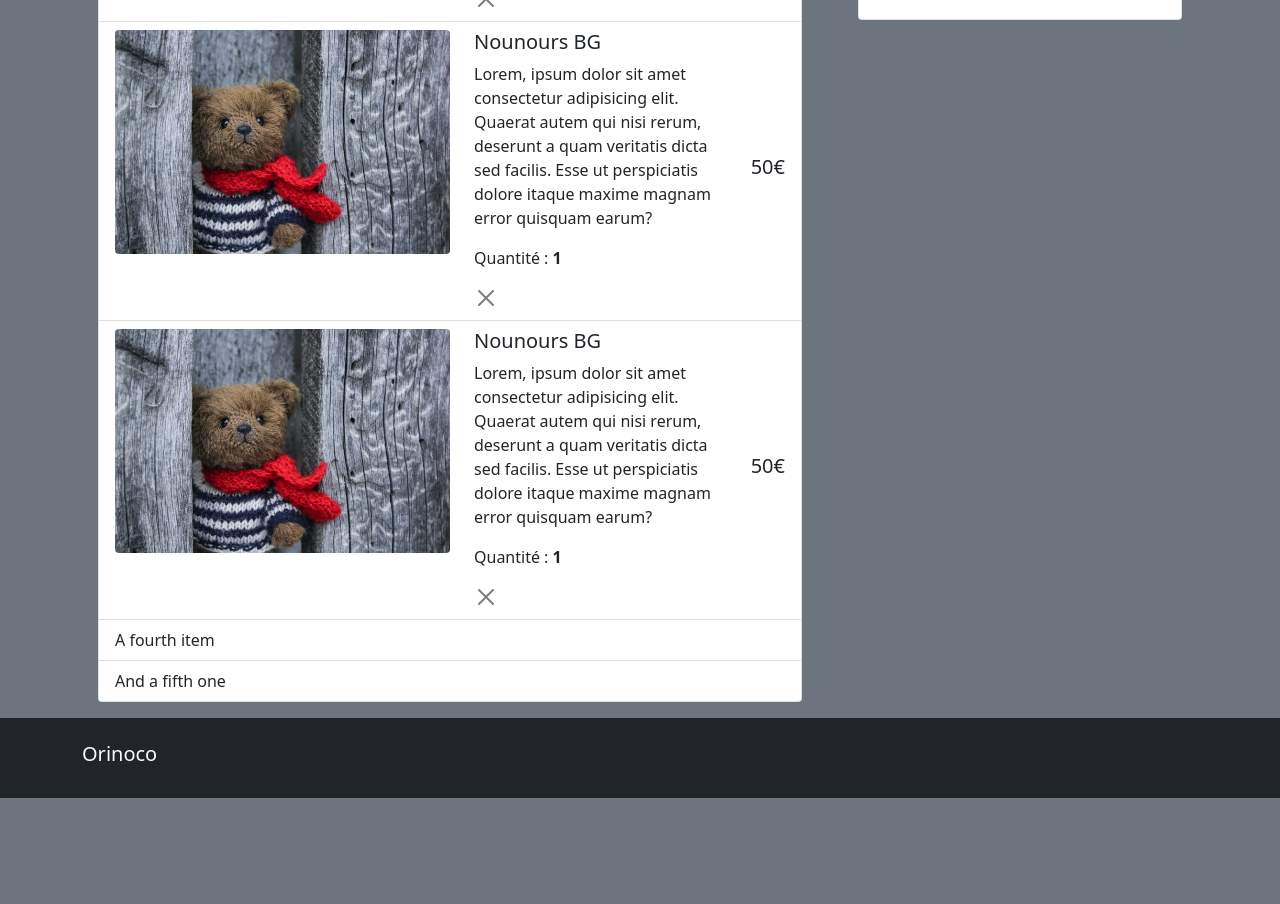
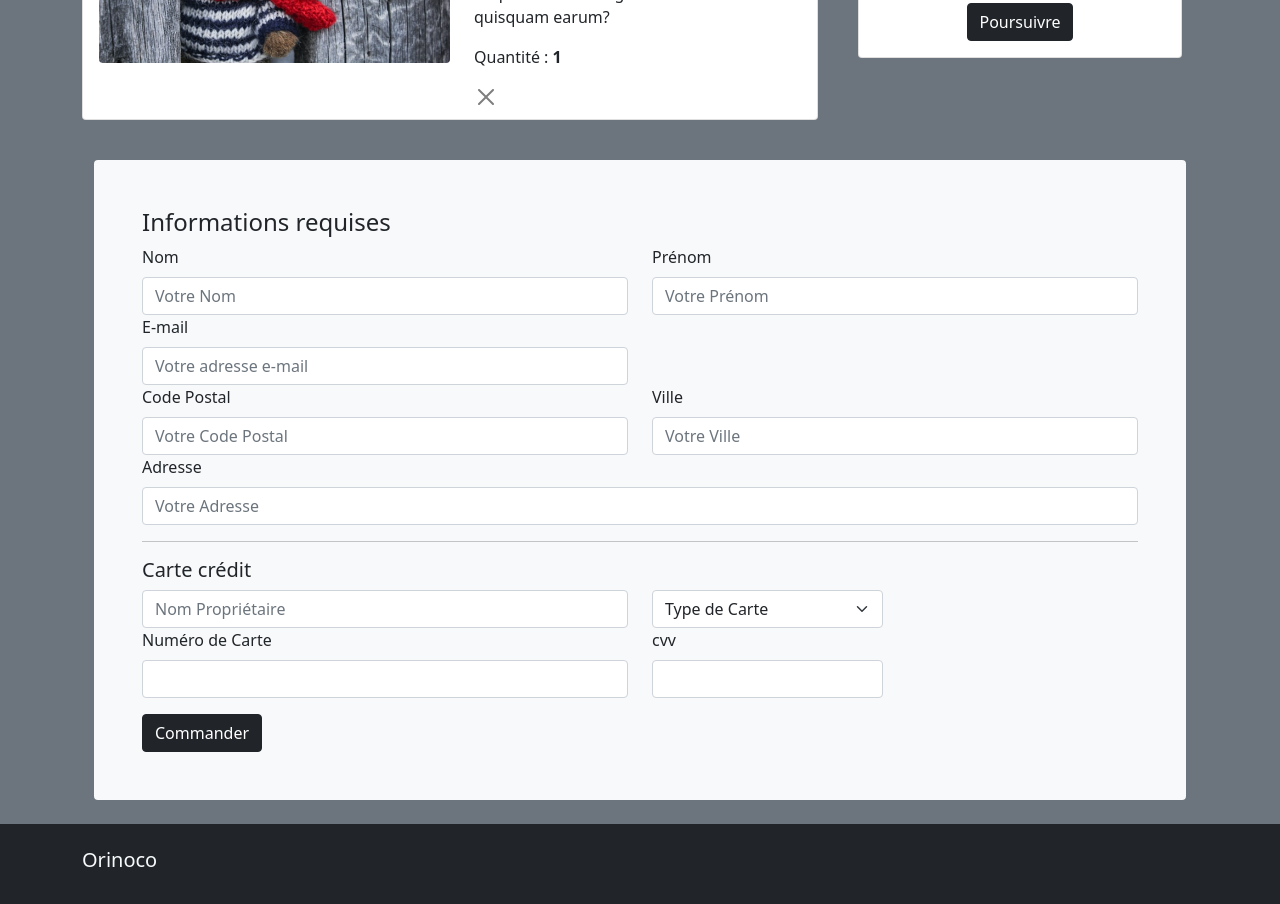
Before and after one commit to Neminounet/yannickTranouez_5_25012021, a plain HTML site: page front-end/pages/panier.html in a window 1280 px wide. Shown: the part 350-1254 px from the top of the page. Before the commit the page ends 1148 px from the top, so only its background shows below. Drawn offline with nearby package versions, Linux system fonts and the light colour scheme; no server answers.

Commit message:
Création des formulaires sur la page panier

```diff
--- a/front-end/pages/panier.html
+++ b/front-end/pages/panier.html
@@ -36,7 +36,8 @@
             <div class="container">
                 <div class="row">
                     <div class="col-12 col-md-8">
-                        <ul class="list-group m-3">
+                        <h1 class="display-6 alert alert-light mt-3">Articles dans le panier</h1>
+                        <ul class="list-group my-3">
                             <li class="list-group-item d-flex flex-column flex-lg-row align-items-center align-items-lg-start justify-content-lg-between">
                                 <img src="../assets/image/Nounours_BG.jpg"  class="w-50 rounded">
                                 <div class="mx-4">
@@ -47,43 +48,91 @@
                                 </div>
                                 <h5 class="align-self-center">50€</h5>
                             </li>
-                            <li class="list-group-item d-flex flex-column flex-lg-row align-items-center align-items-lg-start justify-content-lg-between">
-                                <img src="../assets/image/Nounours_BG.jpg"  class="w-50 rounded">
-                                <div class="mx-4">
-                                    <h5>Nounours BG</h5>
-                                    <p>Lorem, ipsum dolor sit amet consectetur adipisicing elit. Quaerat autem qui nisi rerum, deserunt a quam veritatis dicta sed facilis. Esse ut perspiciatis dolore itaque maxime magnam error quisquam earum?</p>
-                                    <p>Quantité : <span class="fw-bold">1</span></p>
-                                    <button type="button" class="btn-close" title="Retirer cet objet du panier"></button>
-                                </div>
-                                <h5 class="align-self-center">50€</h5>
-                            </li>
-                            <li class="list-group-item d-flex flex-column flex-lg-row align-items-center align-items-lg-start justify-content-lg-between">
-                                <img src="../assets/image/Nounours_BG.jpg"  class="w-50 rounded">
-                                <div class="mx-4">
-                                    <h5>Nounours BG</h5>
-                                    <p>Lorem, ipsum dolor sit amet consectetur adipisicing elit. Quaerat autem qui nisi rerum, deserunt a quam veritatis dicta sed facilis. Esse ut perspiciatis dolore itaque maxime magnam error quisquam earum?</p>
-                                    <p>Quantité : <span class="fw-bold">1</span></p>
-                                    <button type="button" class="btn-close" title="Retirer cet objet du panier"></button>
-                                </div>
-                                <h5 class="align-self-center">50€</h5>
-                            </li>
-                            <li class="list-group-item">A fourth item</li>
-                            <li class="list-group-item">And a fifth one</li>
                         </ul>
                     </div>
                     <div class="col-12 col-md-4">
                         <div class="card m-3 text-center">
                             <div class="card-body">
-                                <h4>Récapitulatif</h4>
+                                <h4 class="card-title">Récapitulatif</h4>
                                 <ul class="list-unstyled my-4">
-                                    <li><span class="fw-bold">x1</span><em> Nounours BG</em><span class="fw-bold"> 50€</span></li>
-                                    <li><span class="fw-bold">x1</span><em> Nounours BG</em><span class="fw-bold"> 50€</span></li>
-                                    <li><span class="fw-bold">x1</span><em> Nounours BG</em><span class="fw-bold"> 50€</span></li>
+                                    <li class="card-text"><span class="fw-bold">x1</span><em> Nounours BG</em><span class="fw-bold"> 50€</span></li>
+                                    <li class="card-text"><span class="fw-bold">x1</span><em> Nounours BG</em><span class="fw-bold"> 50€</span></li>
+                                    <li class="card-text"><span class="fw-bold">x1</span><em> Nounours BG</em><span class="fw-bold"> 50€</span></li>
                                 </ul>
                                 <h5>Total panier</h5>
                                 <h3 class="alert bg-success">150 €</h3>
+                                <a href="#inputName" class="btn btn-dark">Poursuivre</a>
                             </div>
                         </div>
+                    </div>
+                </div>
+                <div class="container">
+                    <div class="bg-light rounded p-5 my-4">
+                        <h4>Informations requises</h4>
+                        <form>
+                            <div class="row">
+                                <div class="col-12 col-md-6">
+                                    <label for="inputName" class="form-label">Nom</label>
+                                    <input type="text" class="form-control" id="inputName" placeholder="Votre Nom" required>
+                                </div>
+                                <div class="col-12 col-md-6">
+                                    <label for="inputFirstName" class="form-label">Prénom</label>
+                                    <input type="text" class="form-control" id="inputFirstName" placeholder="Votre Prénom" required>
+                                </div>
+                            </div>
+                            <div class="row">
+                                <div class="col-12 col-md-6">
+                                    <label for="inputEmail" class="form-label">E-mail</label>
+                                    <input type="email" class="form-control" id="inputEmail" placeholder="Votre adresse e-mail" required>
+                                </div>
+                            </div>
+                            <div class="row">
+                                <div class="col-12 col-md-6">
+                                    <label for="inputPostalCode" class="form-label">Code Postal</label>
+                                    <input type="number" class="form-control" id="inputPostalCode" placeholder="Votre Code Postal" min="00000" max="99999" required>
+                                </div>
+                                <div class="col-12 col-md-6">
+                                    <label for="inputCity" class="form-label">Ville</label>
+                                    <input type="text" class="form-control" id="inputCity" placeholder="Votre Ville" required>
+                                </div>
+                            </div>
+                            <div class="row">
+                                <div class="col">
+                                    <label for="inputAdress" class="form-label">Adresse</label>
+                                    <input type="text" class="form-control" id="inputCity" placeholder="Votre Adresse" required>
+                                </div>
+                            </div>
+                            <hr>
+                            <h5>Carte crédit</h5>
+                            <div class="row">
+                                <div class="col-12 col-md-6 mb-3 mb-md-0">
+                                    <label for="creditCardName" class="visually-hidden"></label>
+                                    <input type="text" class="form-control" id="creditCardName" placeholder="Nom Propriétaire" required>
+                                </div>
+                                <div class="col-12 col-md-3">
+                                    <select class="form-select" id="creditCardType" required>
+                                        <option selected>Type de Carte</option>
+                                        <option value="visa">Visa</option>
+                                        <option value="mastercard">MasterCard</option>
+                                    </select>
+                                </div>
+                            </div>
+                            <div class="row">
+                                <div class="col-12 col-md-6">
+                                    <label for="cardNumber" class="form-label">Numéro de Carte</label>
+                                    <input type="number" class="form-control" id="cardNumber" min="0000000000000000" max="9999999999999999" required>
+                                </div>
+                                <div class="col-12 col-md-3">
+                                    <label for="cvv" class="form-label">cvv</label>
+                                    <input type="number" class="form-control" id="cvv" min="000" max="999" required>
+                                </div>
+                            </div>
+                            <div class="row mt-3">
+                                <div class="col-8 col-md-4 mx-auto mx-md-0">
+                                    <button class="btn btn-dark" type="submit">Commander</button>
+                                </div>
+                            </div>
+                        </form>
                     </div>
                 </div>
             </div>
```
